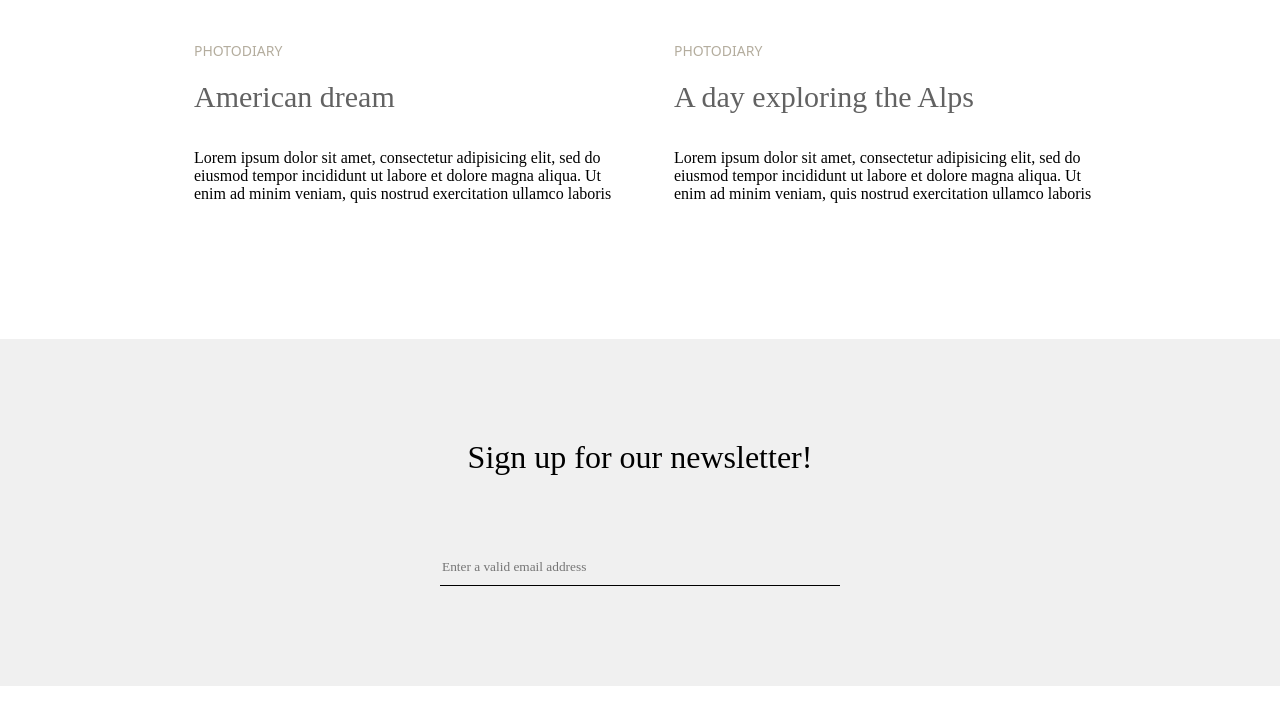
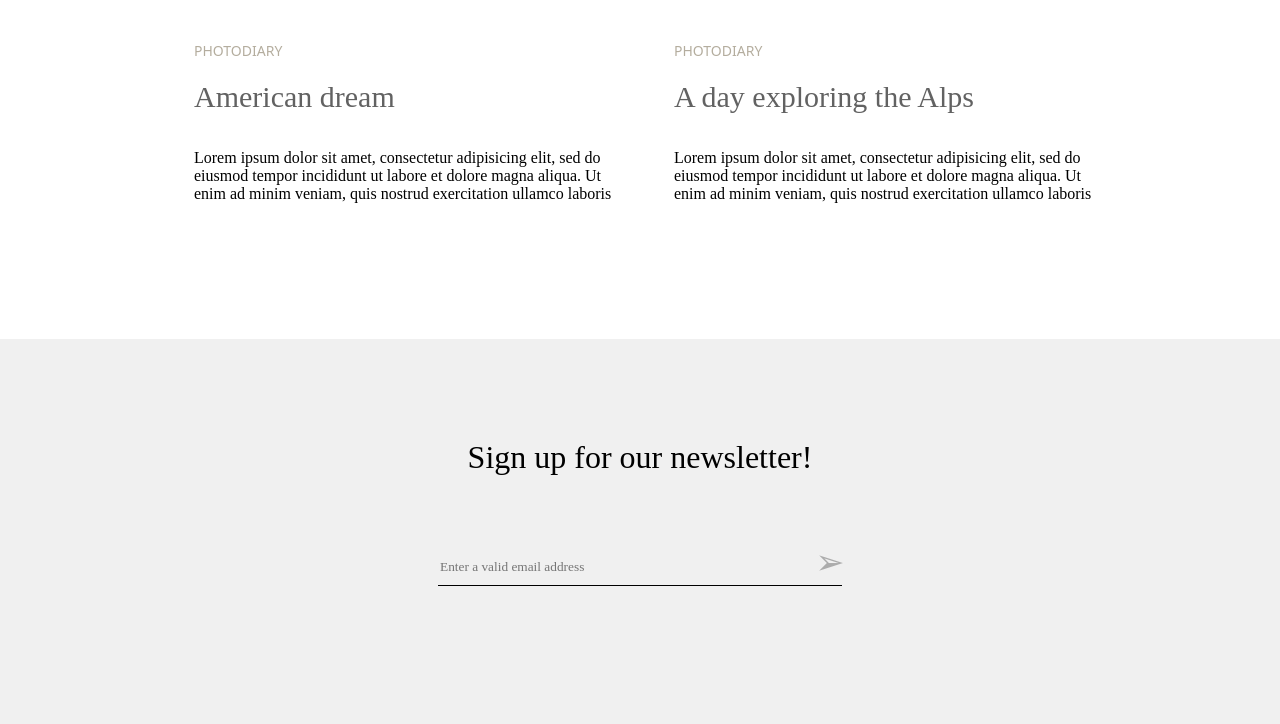
Before and after one commit to Torerroo/MINIM-, a plain HTML site: page index.html in a window 1280 px wide. Shown: the part 2035-2759 px from the top of the page. Before the commit the page ends 2721 px from the top, so only its background shows below. Drawn offline with Linux system fonts and the light colour scheme.

Commit message:
seven commit

```diff
--- a/index.html
+++ b/index.html
@@ -53,7 +53,7 @@
 <form class="form">
     <h1 class="form__title">Sign up for our newsletter!</h1>
     <div class="form__line">
-        <input class="form__input" type="search" placeholder="Enter a valid email address">
+        <input class="form__input" type="" placeholder="Enter a valid email address"><br><button disabled class="form__button">&#10146</button>
     </div>
 </form>
 
--- a/style.css
+++ b/style.css
@@ -82,6 +82,7 @@
     text-align: center;
 
 
+
 }
 .form__input {
     border: none;
@@ -93,7 +94,12 @@
     font-family: "Playfair Display";
     outline: 0;
     padding-bottom: 10px;
-}
-.form__icon {
 
 }
+.form__button {
+    position: relative;
+    font-size: 35px;
+    border: none;
+    top: -45px;
+    left: 190px;
+}
```
